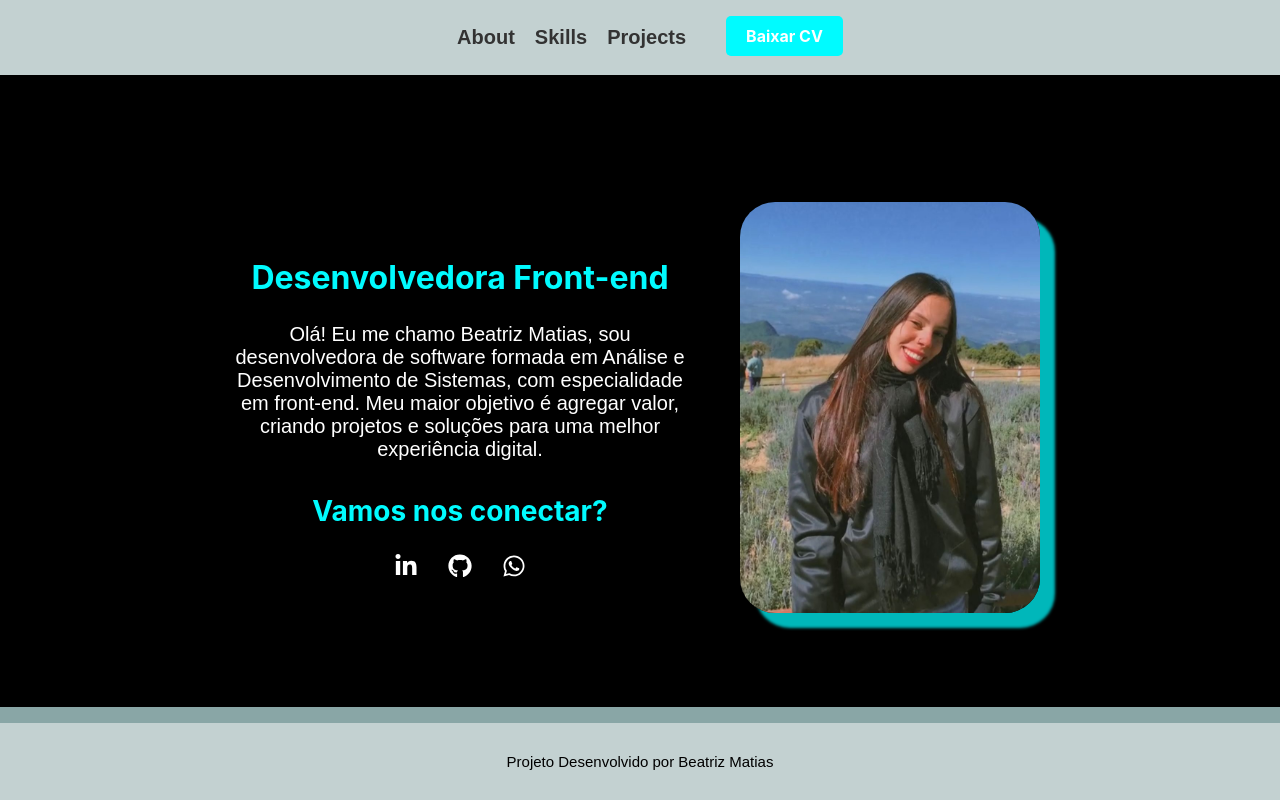
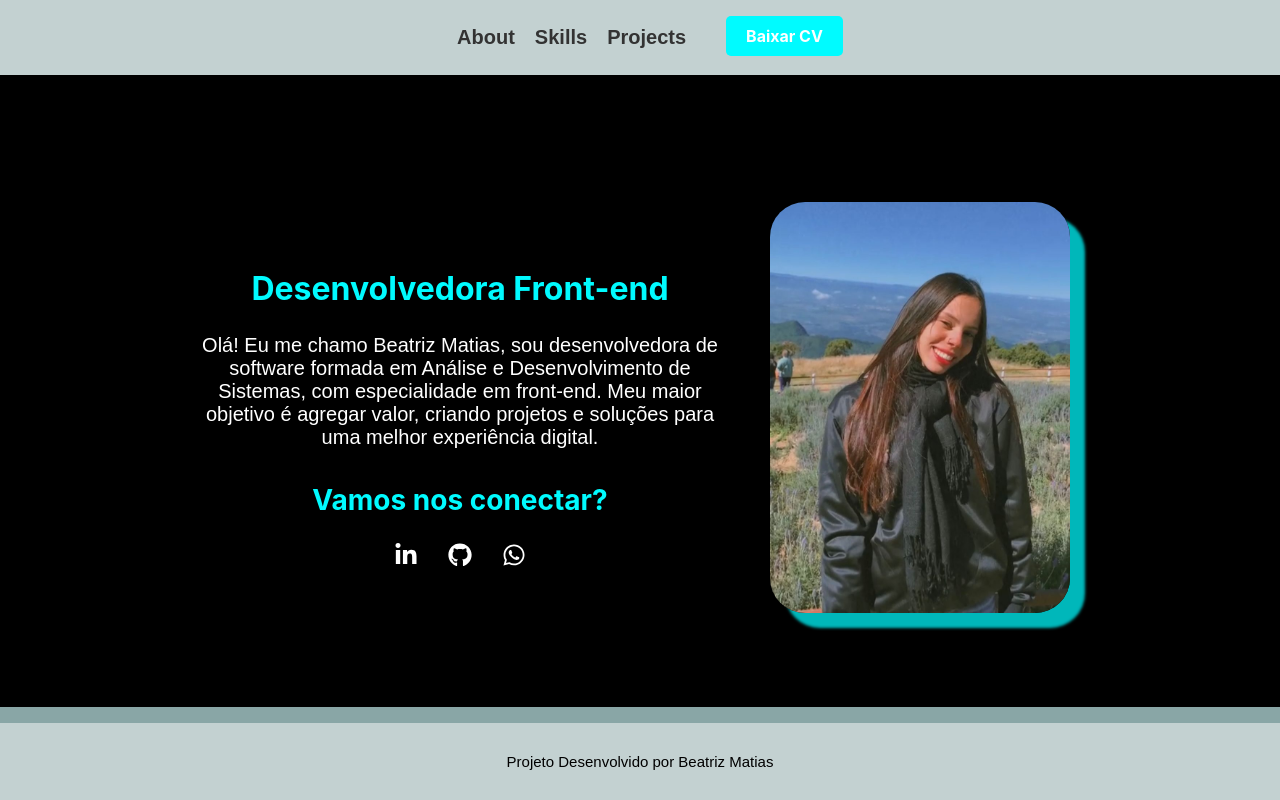
Before and after one commit to beamatias/Portfolio-Beatriz, a React (Create React App) app: page / in a window 1280 px wide. Shown: the top 800 px of the page. Built offline with nearby package versions, Linux system fonts and the light colour scheme.

Commit message:
Updating about

```diff
--- a/src/components/About.js
+++ b/src/components/About.js
@@ -20,22 +20,14 @@ const ContainerMain = styled.div`
   @media (max-width: 480px) {
     text-align: center;
     flex-direction: column;
-    padding-left: 6rem;
+    margin: 5rem;
+    padding-left: 7rem;
   }
-
-  /*
-  @media (max-width: 320px) {
-    width: 100%;
-    margin: 60%;
-    padding-bottom: 20%;
-    flex-direction: column;
-  }
-    */
 `;
 
 const ContainerInfo = styled.div`
   width: 100%;
-  max-width: 31.25rem;
+  max-width: 35rem;
   display: flex;
   flex-direction: column;
   justify-content: center;
@@ -86,7 +78,8 @@ const ImagePerfil = styled.img`
   box-shadow: 0.9375rem 0.9375rem 0.1875rem rgba(0, 251, 255, 0.73);
 
   @media (max-width: 480px) {
-    max-width: 38.5rem;
+    width: 100%;
+    height: auto;
   }
 `;
 
```
